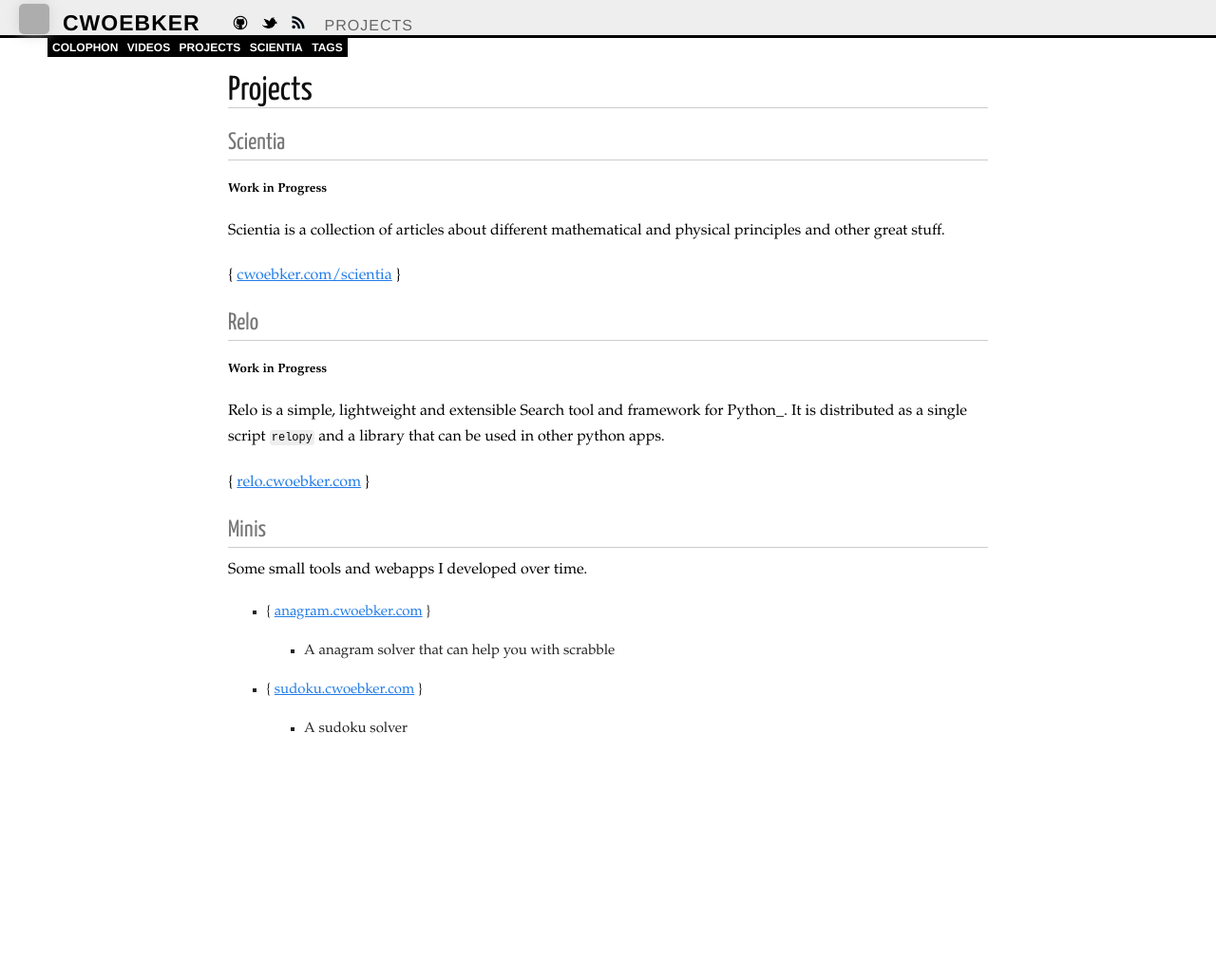
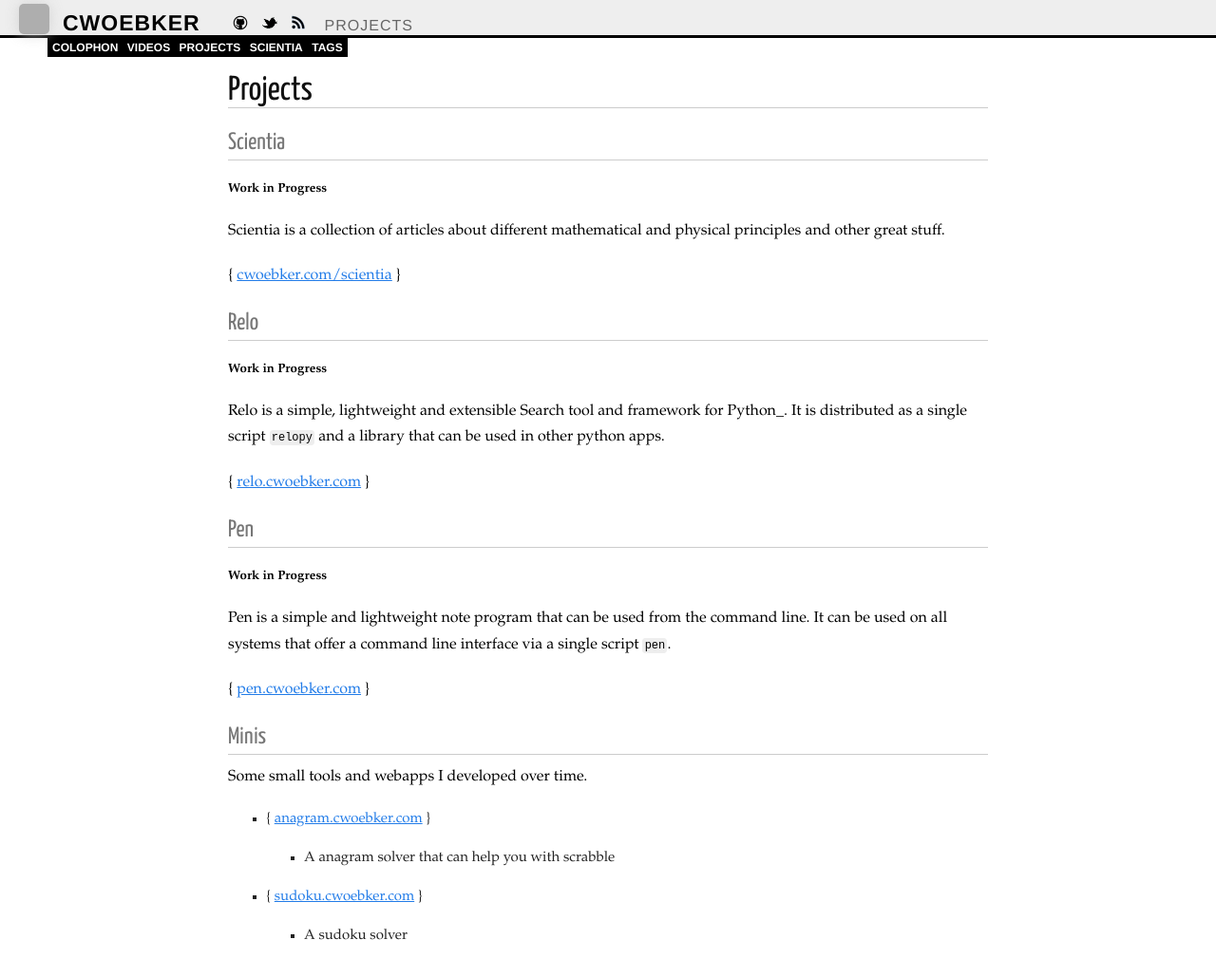
Before and after one commit to cwoebker/.com, a Jekyll site: the page built from projects.markdown, in a window 1280 px wide and 1096 px high. Shown: the top 1029 px of the window at 95% size. Built offline with Jekyll 4.4.1, drawn with Linux system fonts in a browser that asks for light colours; Markdown is read by kramdown in place of the engine named in the settings; grey boxes are pictures that could not be loaded.

Commit message:
added Pen to projects

```diff
--- a/projects.markdown
+++ b/projects.markdown
@@ -21,6 +21,14 @@ single script `relopy` and a library that can be used in other python apps.
 
 { [relo.cwoebker.com](http://relo.cwoebker.com) }
 
+### Pen
+
+##### Work in Progress
+
+Pen is a simple and lightweight note program that can be used from the command line. It can be used on all systems that offer a command line interface via a single script `pen`.
+
+{ [pen.cwoebker.com](http://pen.cwoebker.com) }
+
 ### Minis
 
 Some small tools and webapps I developed over time.
```
